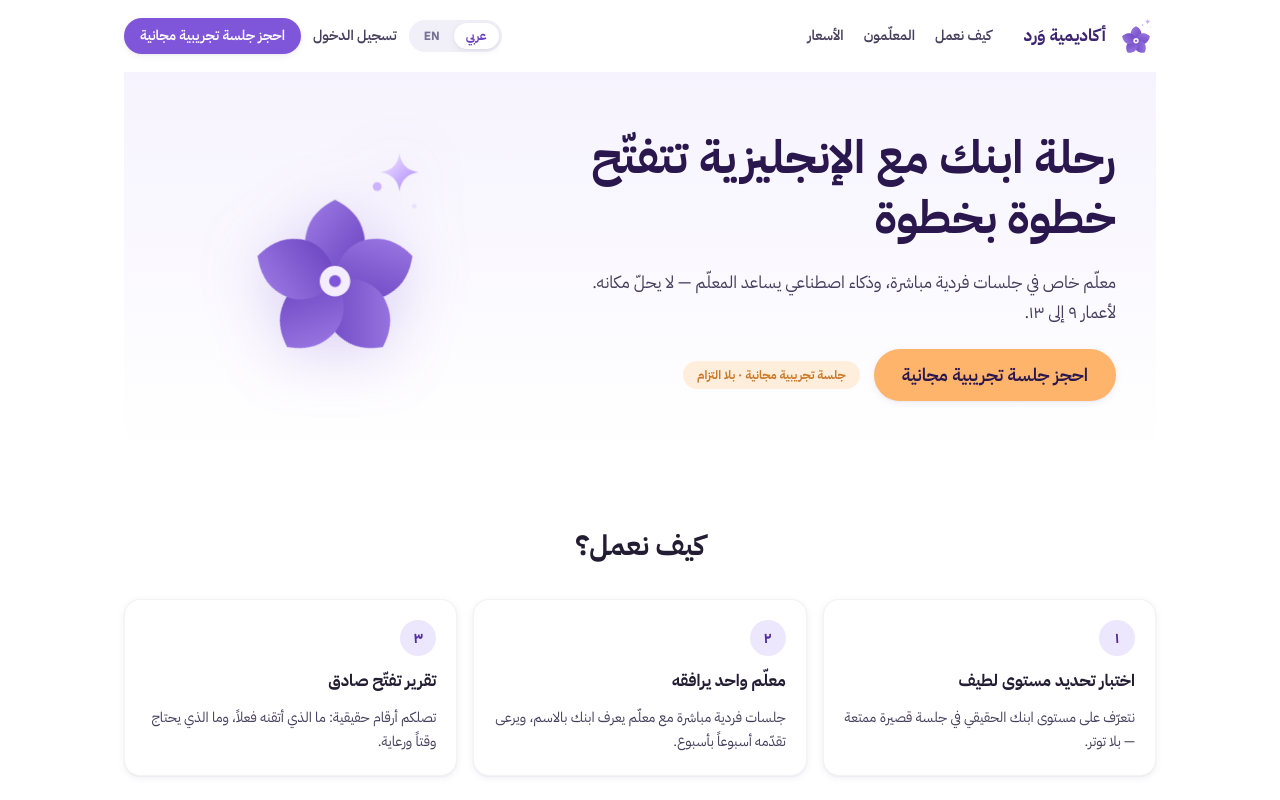
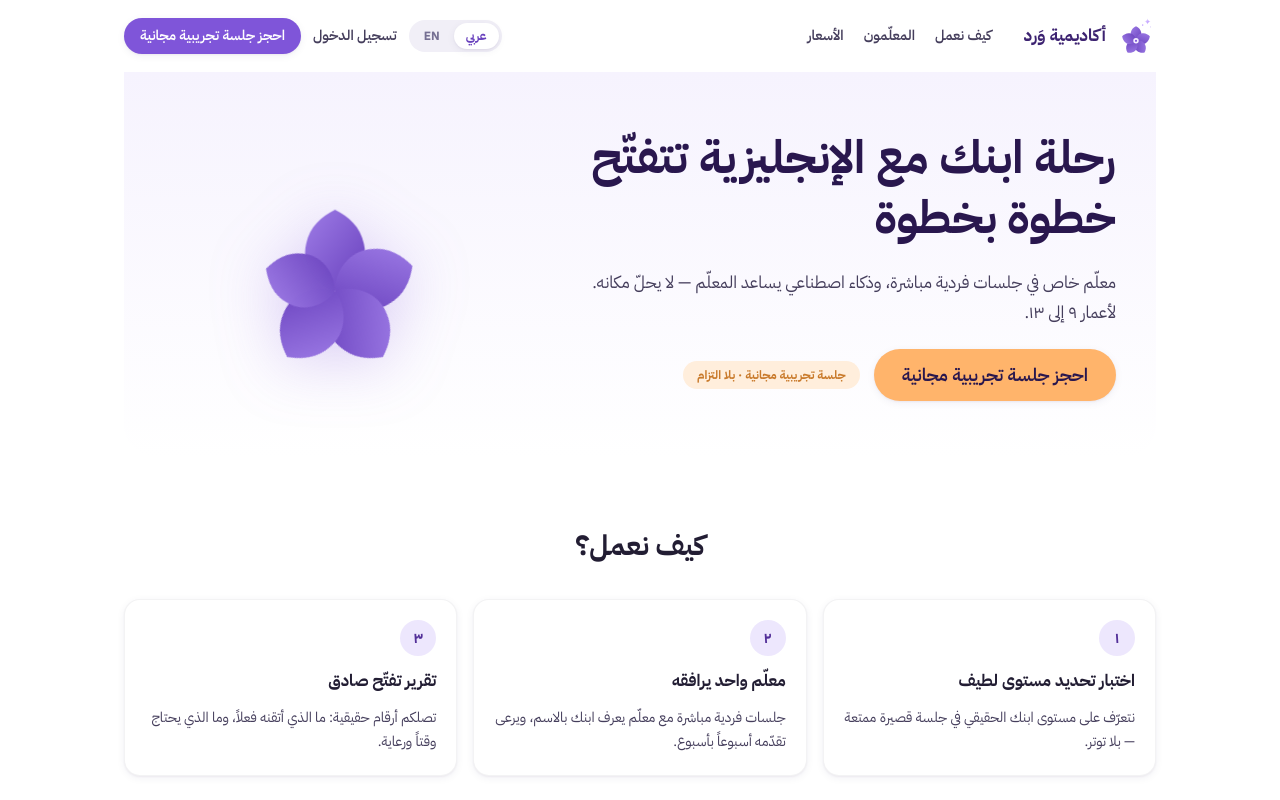
Before and after one commit to diyaaldinhafez/wardacademy, a Next.js app: page / in a window 1280 px wide. Shown: the top 800 px of the page. Built offline with nearby package versions, Linux system fonts and the light colour scheme.

Commit message:
Slow the petal unfurl dramatically (1.5s each, 0.65s stagger ~ the long journey); shift heart/spark/loops/float later to match

```diff
--- a/app/globals.css
+++ b/app/globals.css
@@ -206,7 +206,7 @@ body {
   100% { opacity: 1; transform: translate(0, 0) scale(1); }
 }
 
-.bloom-story { animation: bob 3.4s ease-in-out 4s infinite; }
+.bloom-story { animation: bob 3.4s ease-in-out 6.9s infinite; }
 .bloom-story .hb-bud,
 .bloom-story .hb-balloon,
 .bloom-story .hb-burst,
@@ -230,14 +230,15 @@ body {
 .bloom-story .hb-bud { animation: hb-bud 1.15s cubic-bezier(0.22, 0.61, 0.36, 1) 0.1s both; }
 .bloom-story .hb-balloon { animation: hb-balloon 1.15s cubic-bezier(0.22, 0.61, 0.36, 1) 1.15s both; }
 .bloom-story .hb-burst { animation: hb-burst 0.55s cubic-bezier(0.22, 0.61, 0.36, 1) 2.18s both; }
-.bloom-story .hb-petal-anim { animation: hb-petal 0.6s cubic-bezier(0.34, 1.56, 0.64, 1) both; } /* delay set inline, staggered */
-.bloom-story .hb-center { animation: hb-pop-in 0.45s cubic-bezier(0.34, 1.56, 0.64, 1) 3.15s both; }
+/* The unfurl is deliberately slow — the long journey, petal by petal. */
+.bloom-story .hb-petal-anim { animation: hb-petal 1.5s cubic-bezier(0.22, 0.61, 0.36, 1) both; } /* delay set inline, staggered */
+.bloom-story .hb-center { animation: hb-pop-in 0.5s cubic-bezier(0.34, 1.56, 0.64, 1) 5.9s both; }
 .bloom-story .hb-spark {
   animation:
-    hb-spark-birth 0.55s cubic-bezier(0.34, 1.56, 0.64, 1) 3.45s both,
-    wardy-twinkle 2.2s ease-in-out 4.2s infinite;
+    hb-spark-birth 0.55s cubic-bezier(0.34, 1.56, 0.64, 1) 6.3s both,
+    wardy-twinkle 2.2s ease-in-out 7.2s infinite;
 }
-.bloom-story .hb-emit { animation: wardy-emit 2.4s ease-out 4.2s infinite backwards; }
+.bloom-story .hb-emit { animation: wardy-emit 2.4s ease-out 7.2s infinite backwards; }
 
 /* Playful "pop" on hover for cards/buttons that opt in */
 .hover-pop {
--- a/components/HeroBloom.tsx
+++ b/components/HeroBloom.tsx
@@ -97,14 +97,14 @@ export default function HeroBloom({ className = "", title = "Ward Academy" }: {
               className="hb-petal-anim"
               d={PETAL}
               fill="url(#hb-petal)"
-              style={{ animationDelay: `${2.3 + i * 0.13}s` }}
+              style={{ animationDelay: `${2.35 + i * 0.65}s` }}
             />
           </g>
         ))}
 
         {/* the flower's heart */}
         <circle className="hb-center" cx="50" cy="50" r="9" fill="#F3EDFF" />
-        <circle className="hb-center" cx="50" cy="50" r="3.5" fill="#7F55D9" style={{ animationDelay: "3.3s" }} />
+        <circle className="hb-center" cx="50" cy="50" r="3.5" fill="#7F55D9" style={{ animationDelay: "6.1s" }} />
       </g>
 
       {/* Act 5 — the AI spark is born from the flower's heart */}
@@ -114,7 +114,7 @@ export default function HeroBloom({ className = "", title = "Ward Academy" }: {
         fill="url(#hb-spark)"
       />
       <circle className="hb-emit" cx="88" cy="30" r="2.6" fill="#C8ABFF" />
-      <circle className="hb-emit" cx="114" cy="36" r="1.8" fill="#DCD0FA" style={{ animationDelay: "5.4s" }} />
+      <circle className="hb-emit" cx="114" cy="36" r="1.8" fill="#DCD0FA" style={{ animationDelay: "8.4s" }} />
     </svg>
   );
 }
```
